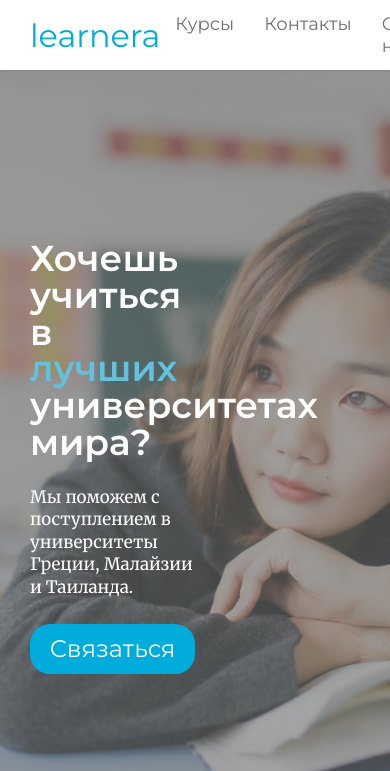
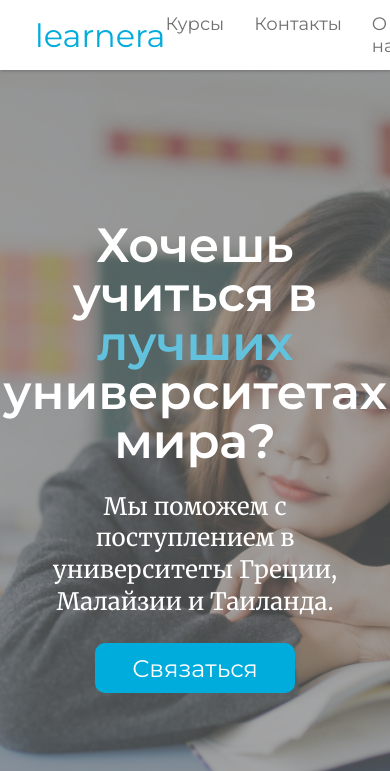
Before and after one commit to WDanialY/testing-git, a website: page website/index.html in a window 390 px wide. Shown: the top 771 px of the page. Drawn offline with Linux system fonts and the light colour scheme.

Commit message:
fixed a lot of shit

```diff
--- a/website/index.html
+++ b/website/index.html
@@ -25,8 +25,8 @@
                     <a href="courses" class="nav_element">Курсы</a>
                     <a href="contacts" class="nav_element">Контакты</a>
                     <a href="about-us" class="nav_element"> <span>О </span> нас</a>
+                    <a href="signin" class="signin">Войти</a>
                 </div>
-                <a href="signin" class="signin">Войти</a>
             </div>
         </div>
     </header>
@@ -42,8 +42,16 @@
             </div>
         </div>
     </div>
-    <div style="width: 100%; height: 300px; background-color: antiquewhite;">
 
+    <div class="why-abroad">
+
+    </div>
+
+    <div class="why-us">
+        <div class="card"></div>
+        <div class="card"></div>
+        <div class="card"></div>
+        <div class="card"></div>
     </div>
 
 
--- a/website/styles/index.css
+++ b/website/styles/index.css
@@ -42,10 +42,10 @@
 .hook_button{
     color: var(--neutral-color);
     background-color: var(--accent-color);
-    max-width: 200px;
+    width: 200px;
     height: 50px;
     border: none;
-    border-radius: 20px;
+    border-radius: 10px;
     font-size: 24px;
     transition: var(--transition);
 }
@@ -53,7 +53,22 @@
     background-color: var(--accent-hover);
 }
 
+/*Why Abroad Section*/
 
+.why-abroad{
+    width: 100%;
+    min-height: 600px;
+}
+
+
+/*Why Us Section*/
+
+.why-us{
+    width: 100%;
+    height: 400px;
+    display: grid;
+    grid-template-columns: 1fr 1fr 1fr 1fr;
+}
 
 
 
@@ -61,22 +76,15 @@
 
 /* Adaptation */
 
-@media (max-width: 1040px){
-.hook_header{
-    font-size: 40px;
+@media only screen and (max-width: 1200px){
+    .hook{
+        width: 75%;
+    }
 }
-
-.hook_text{
-    font-size: 20px;
-}}
-
-
-
-@media (max-width: 800px){
-    .hook_header{
-        font-size: 36px;
+@media only screen and (max-width: 768px){
+    .hook{
+        width: 100%;
+        align-items: center;
+        text-align: center;
     }
-
-    .hook_text{
-        font-size: 17px;
-    }}
+}
--- a/website/styles/style.css
+++ b/website/styles/style.css
@@ -33,7 +33,7 @@ p{
 ._container{
     width: 100%;
     height: 100%;
-    padding: 0 120px;
+    padding: 0 9vw;
 }
 .accent{
     color: var(--accent-bright-color);
@@ -51,7 +51,7 @@ Header has to be the same in every page
     width: 100%;
     height: 70px;
     background-color: var(--neutral-color);
-    box-shadow: var(--primary-color) 1px 0 3px;
+    box-shadow: var(--primary-color) 1px 1px 3px;
 }
 
 
@@ -71,8 +71,7 @@ Header has to be the same in every page
 
 .nav{
     display: flex;
-    width: 300px;
-    justify-content: space-between;
+    gap: 30px;
 }
 
 .nav_element{
@@ -86,7 +85,6 @@ Header has to be the same in every page
     display: inline-block;
     padding-left: 2px;
     border-left: var(--primary-color) solid 2px;
-    margin-left: 12vw;
     transition: var(--transition);
 }
 
@@ -97,43 +95,4 @@ Header has to be the same in every page
 
 
 
-
-
-
-
-
 /* Adaptation */
-
-@media (max-width: 1040px){
-._container{
-    padding: 0 60px;
-}}
-
-
-@media (max-width: 900px){
-.nav_element{
-    margin: 25px;
-}
-
-.signin{
-    margin-left: 60px;
-}}
-
-
-
-@media ( max-width: 800px ) {
-.signin{
-    margin-left: 20px;
-}
-
-._container{
-    padding: 0 30px;
-}
-
-.nav{
-    justify-content: center;
-}
-
-.nav_element{
-    margin: 15px;
-}}
```
